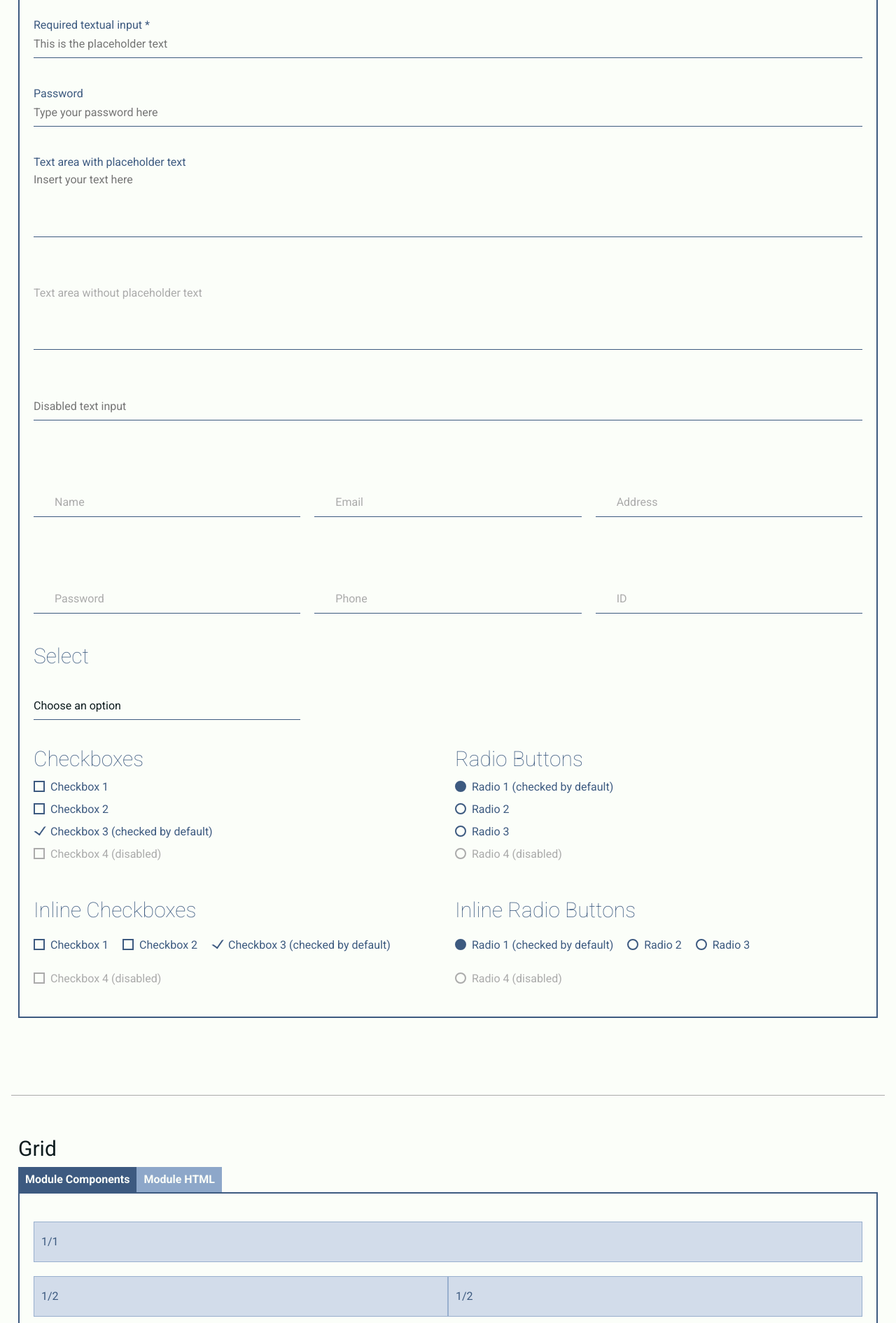
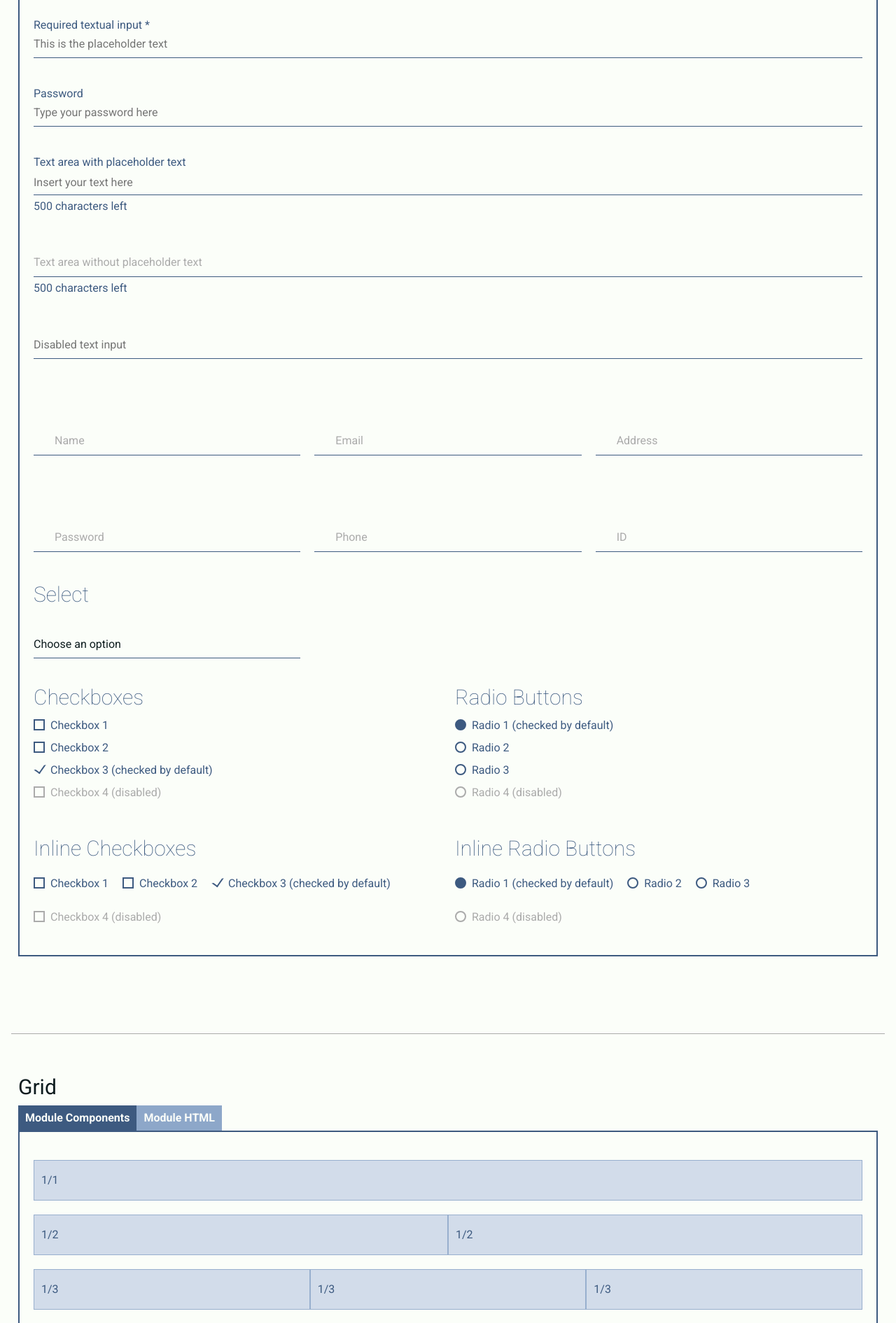
Before and after one commit to pieruf/component-library, a Jekyll site: the page built from index.html, in a window 1280 px wide. Shown: the part 470-2361 px from the top of the page at 70% size. Built offline with Jekyll 4.4.1, drawn with Linux system fonts in a browser that asks for light colours.

Commit message:
Textarea remaining characters

```diff
--- a/_components/forms.html
+++ b/_components/forms.html
@@ -30,13 +30,15 @@ id: forms
 		</div>
 
 		<div class="input-element">
-			<textarea id="text-area-placeholder" placeholder="Insert your text here"></textarea>
+			<textarea id="text-area-placeholder" placeholder="Insert your text here" maxlength="500"></textarea>
 			<label for="text-area-placeholder">Text area with placeholder text</label>
+			<span class="textarea-feedback" id="text-area-placeholder-feedback">500 characters left</span>
 		</div>
 
 		<div class="input-element">
-			<textarea id="text-area"></textarea>
+			<textarea id="text-area" maxlength="500"></textarea>
 			<label for="text-area">Text area without placeholder text</label>
+			<span class="textarea-feedback" id="text-area-feedback">500 characters left</span>
 		</div>
 
 		<div class="input-element">
--- a/_sass/forms.scss
+++ b/_sass/forms.scss
@@ -111,9 +111,18 @@ input[type="text"], textarea, input[type="password"] {
 }
 
 textarea {
-    min-height: rem(100);
+    /*min-height: rem(100);
     resize: none;
+    overflow-y: hidden;*/
     overflow-y: hidden;
+	line-height: 2.4rem;
+    -moz-box-sizing: border-box;
+    box-sizing: border-box;
+    resize: none;
+    &.not-resized {
+	    line-height: 1rem;
+	    height: 3rem!important;
+    }
 }
 
 .select-element {
--- a/assets/js/component-library.js
+++ b/assets/js/component-library.js
@@ -120,11 +120,31 @@ $(document).ready(function() {
 			resizeTextarea(this);
 		});
 		var resizeTextarea = function(area) {
-			$(area).css('height', 'auto');
-        	$(area).css('height', area.scrollHeight + offset);
+			$(area).css('height', 'initial');
+			if (textarea.val().length != 0) {
+				$(area).removeClass('not-resized');
+				$(area).css('height', area.scrollHeight + offset);
+			} else {
+				$(area).addClass('not-resized');
+			}
 		};
 	});
 
+	// Textarea remaining characters check
+	$('textarea').each(function () {
+		$(this).keyup(function() {
+			var id = $(this).attr('id');
+			var maxLength = $(this).attr('maxlength');
+		    var currentLength = $(this).val().length;
+		    var remainingLength = maxLength - currentLength;
+		    $('#' + id + '-feedback').text(remainingLength + ' characters left');
+		    if (remainingLength == 0) {
+			    $('#' + id + '-feedback').addClass('no-characters-left');
+		    } else {
+			    $('#' + id + '-feedback').removeClass('no-characters-left');
+		    }
+		});
+	});
 });
 
 /*
```
Also changed, not shown: 4 other files.
